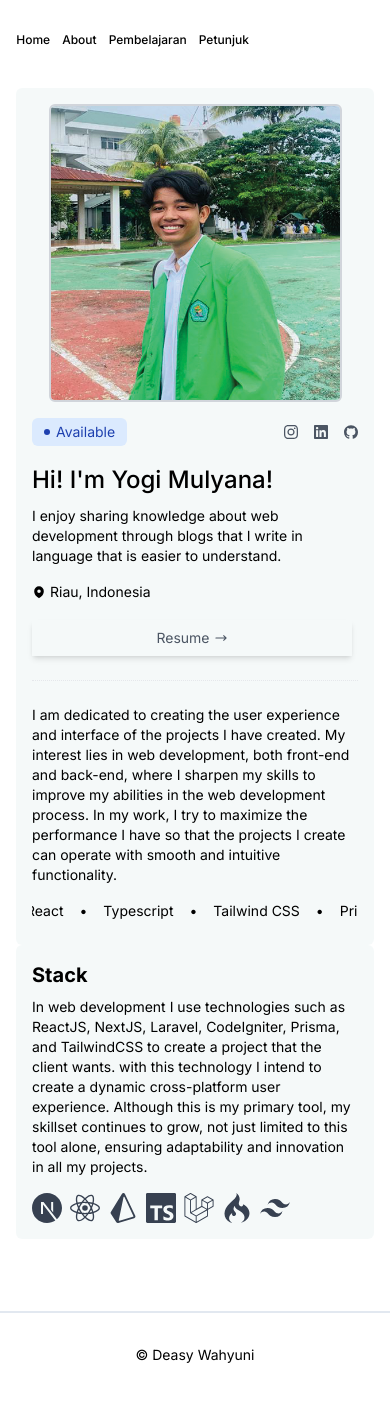
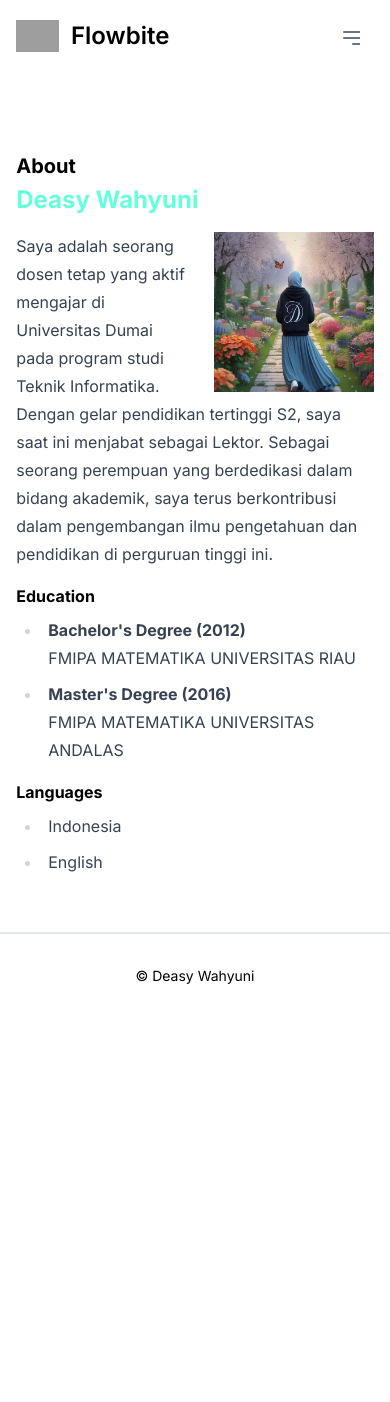
Before and after one commit to yogimulyanaprayoga/deasywahyuni, a Next.js app: page /about in a window 390 px wide. Shown: the top 1402 px of the page. After the commit the page ends 1114 px from the top, so only its background shows below. Built offline with nearby package versions, Linux system fonts and the light colour scheme; grey boxes are pictures that could not be loaded.

Commit message:
feat: menambahkan blog baru

```diff
--- a/src/app/about/page.tsx
+++ b/src/app/about/page.tsx
@@ -1,23 +1,7 @@
-import BannerImg from "@/components/images/BannerImg";
-import UnstyledLink from "@/components/links/UnstyledLink";
-import Slider from "@/components/slider/Slider";
-import clsx from "clsx";
+import Accent from "@/components/Accent";
 import { Metadata } from "next";
 import Image from "next/image";
-import Link from "next/link";
-import { HiMapPin, HiMiniArrowLongRight } from "react-icons/hi2";
-import {
-  SiCodeigniter,
-  SiGithub,
-  SiInstagram,
-  SiLaravel,
-  SiLinkedin,
-  SiNextdotjs,
-  SiPrisma,
-  SiReact,
-  SiTailwindcss,
-  SiTypescript,
-} from "react-icons/si";
+import { SiGithub, SiInstagram, SiLinkedin } from "react-icons/si";
 
 export const metadata: Metadata = {
   title: "About",
@@ -26,132 +10,180 @@ export const metadata: Metadata = {
 
 const AboutPage = () => {
   return (
-    <div className="px-4 py-4">
-      <div className="max-w-3xl mx-auto dark:bg-[#3c8b89] dark:bg-opacity-5 p-4 rounded-md bg-[#3c8b89] bg-opacity-5 overflow-hidden">
-        <div className="grid gap-2">
-          <div className="block md:flex gap-8 ">
-            <div className="row-span-3">
+    <main>
+      <section className="layout pt-20">
+        <h2>About</h2>
+        <h1 className="mt-1">
+          <Accent>Deasy Wahyuni</Accent>
+        </h1>
+        <div className="mt-4">
           <Image
-                className="object-cover rounded-md h-auto w-[293px] md:w-[202px] mx-auto border-2 border-gray-300 dark:border-slate-200/30 transition"
-                src="/profile.png"
+            src="/me-profile.jpg"
             alt="Profile"
-                priority={true}
-                width={202}
-                height={202}
+            width={288}
+            height={325}
+            className="float-right ml-6 w-40 md:w-72"
           />
-            </div>
-            <div className="flex-grow">
-              <div className="flex items-center justify-between mt-4 md:mt-0">
-                <div className="inline-flex items-center gap-x-1.5 py-1 px-3 rounded-md bg-blue-100 text-blue-800 dark:bg-blue-800/30 dark:text-blue-500 text-sm">
-                  <span className="size-1.5 inline-block rounded-full bg-blue-800 dark:bg-blue-500"></span>
-                  Available
-                  <span className="hidden sm:inline-block">for work</span>
-                </div>
-                <div className="inline-flex items-center gap-x-4">
-                  {socialLinks.map((social) => (
-                    <>
-                      <UnstyledLink
-                        href={social.href}
-                        key={social.id}
-                        className={clsx(
-                          "text-gray-600 hover:text-black dark:text-gray-400 dark:hover:text-white"
-                        )}
-                      >
-                        {social.icon}
-                      </UnstyledLink>
-                    </>
-                  ))}
-                </div>
-              </div>
-              <div className="row-span-2 col-span-2">
-                <h1 className="mt-4 leading-normal text-2xl md:text-3xl lg:text-4xl font-medium dark:text-white">
-                  Hi! {"I'm"} Yogi Mulyana!
-                </h1>
-                <div className="md:max-w-[400px] mt-2">
-                  <p className="text-sm dark:text-gray-200">
-                    I enjoy sharing knowledge about web development through
-                    blogs that I write in language that is easier to understand.
+          <article className="prose dark:prose-invert">
+            <p>
+              Saya adalah seorang dosen tetap yang aktif mengajar di Universitas
+              Dumai pada program studi Teknik Informatika. Dengan gelar
+              pendidikan tertinggi S2, saya saat ini menjabat sebagai Lektor.
+              Sebagai seorang perempuan yang berdedikasi dalam bidang akademik,
+              saya terus berkontribusi dalam pengembangan ilmu pengetahuan dan
+              pendidikan di perguruan tinggi ini.
             </p>
-                </div>
-                <ul className="md:flex justify-between mt-2">
-                  <li className="mr-1.5 mt-4 md:mt-10">
-                    <p className="inline-flex items-center gap-x-1 text-sm dark:text-gray-200">
-                      <span>
-                        <HiMapPin />
-                      </span>
-                      Riau, Indonesia
-                    </p>
+          </article>
+          <h3 className="h4 mt-4">Education</h3>
+          <article className="prose mt-2 dark:prose-invert">
+            <ul>
+              <li>
+                <span className="font-bold">{"Bachelor's"} Degree (2012)</span>
+                <br />
+                <span>FMIPA MATEMATIKA UNIVERSITAS RIAU</span>
               </li>
-                  <li className="mr-1.5 mt-4 md:mt-10 text-center shadow-md md:shadow-none p-2 md:p-0">
-                    <UnstyledLink
-                      href="/about"
-                      className={clsx(
-                        "inline-flex items-center gap-x-1",
-                        "text-sm text-gray-600 hover:text-black dark:text-gray-200 dark:hover:text-white"
-                      )}
-                    >
-                      Resume
-                      <HiMiniArrowLongRight />
-                    </UnstyledLink>
+              <li>
+                <span className="font-bold">{"Master's"} Degree (2016)</span>
+                <br />
+                <span>FMIPA MATEMATIKA UNIVERSITAS ANDALAS</span>
               </li>
             </ul>
+          </article>
+          <h3 className="h4 mt-4">Languages</h3>
+          <article className="prose mt-2 dark:prose-invert">
+            <ul>
+              <li>Indonesia</li>
+              <li>English</li>
+            </ul>
+          </article>
         </div>
-            </div>
-          </div>
-          <section className="mb-2">
-            <hr className="border-dotted mt-4 mb-6" />
-            <p className="text-sm dark:text-gray-200">
-              {"I am"} dedicated to creating the user experience and interface
-              of the projects I have created. My interest lies in web
-              development, both front-end and back-end, where I sharpen my
-              skills to improve my abilities in the web development process. In
-              my work, I try to maximize the performance I have so that the
-              projects I create can operate with smooth and intuitive
-              functionality.
-            </p>
       </section>
-        </div>
-        <Slider />
-      </div>
+    </main>
+    // <div className="px-4 py-4">
+    //   <div className="max-w-3xl mx-auto dark:bg-[#3c8b89] dark:bg-opacity-5 p-4 rounded-md bg-[#3c8b89] bg-opacity-5 overflow-hidden">
+    //     <div className="grid gap-2">
+    //       <div className="block md:flex gap-8 ">
+    //         <div className="row-span-3">
+    //           <Image
+    //             className="object-cover rounded-md h-auto w-[293px] md:w-[202px] mx-auto border-2 border-gray-300 dark:border-slate-200/30 transition"
+    //             src="/profile.png"
+    //             alt="Profile"
+    //             priority={true}
+    //             width={202}
+    //             height={202}
+    //           />
+    //         </div>
+    //         <div className="flex-grow">
+    //           <div className="flex items-center justify-between mt-4 md:mt-0">
+    //             <div className="inline-flex items-center gap-x-1.5 py-1 px-3 rounded-md bg-blue-100 text-blue-800 dark:bg-blue-800/30 dark:text-blue-500 text-sm">
+    //               <span className="size-1.5 inline-block rounded-full bg-blue-800 dark:bg-blue-500"></span>
+    //               Available
+    //               <span className="hidden sm:inline-block">for work</span>
+    //             </div>
+    //             <div className="inline-flex items-center gap-x-4">
+    //               {socialLinks.map((social) => (
+    //                 <>
+    //                   <UnstyledLink
+    //                     href={social.href}
+    //                     key={social.id}
+    //                     className={clsx(
+    //                       "text-gray-600 hover:text-black dark:text-gray-400 dark:hover:text-white"
+    //                     )}
+    //                   >
+    //                     {social.icon}
+    //                   </UnstyledLink>
+    //                 </>
+    //               ))}
+    //             </div>
+    //           </div>
+    //           <div className="row-span-2 col-span-2">
+    //             <h1 className="mt-4 leading-normal text-2xl md:text-3xl lg:text-4xl font-medium dark:text-white">
+    //               Hi! {"I'm"} Yogi Mulyana!
+    //             </h1>
+    //             <div className="md:max-w-[400px] mt-2">
+    //               <p className="text-sm dark:text-gray-200">
+    //                 I enjoy sharing knowledge about web development through
+    //                 blogs that I write in language that is easier to understand.
+    //               </p>
+    //             </div>
+    //             <ul className="md:flex justify-between mt-2">
+    //               <li className="mr-1.5 mt-4 md:mt-10">
+    //                 <p className="inline-flex items-center gap-x-1 text-sm dark:text-gray-200">
+    //                   <span>
+    //                     <HiMapPin />
+    //                   </span>
+    //                   Riau, Indonesia
+    //                 </p>
+    //               </li>
+    //               <li className="mr-1.5 mt-4 md:mt-10 text-center shadow-md md:shadow-none p-2 md:p-0">
+    //                 <UnstyledLink
+    //                   href="/about"
+    //                   className={clsx(
+    //                     "inline-flex items-center gap-x-1",
+    //                     "text-sm text-gray-600 hover:text-black dark:text-gray-200 dark:hover:text-white"
+    //                   )}
+    //                 >
+    //                   Resume
+    //                   <HiMiniArrowLongRight />
+    //                 </UnstyledLink>
+    //               </li>
+    //             </ul>
+    //           </div>
+    //         </div>
+    //       </div>
+    //       <section className="mb-2">
+    //         <hr className="border-dotted mt-4 mb-6" />
+    //         <p className="text-sm dark:text-gray-200">
+    //           {"I am"} dedicated to creating the user experience and interface
+    //           of the projects I have created. My interest lies in web
+    //           development, both front-end and back-end, where I sharpen my
+    //           skills to improve my abilities in the web development process. In
+    //           my work, I try to maximize the performance I have so that the
+    //           projects I create can operate with smooth and intuitive
+    //           functionality.
+    //         </p>
+    //       </section>
+    //     </div>
+    //     <Slider />
+    //   </div>
 
-      {/* Stack */}
-      <div className="max-w-3xl mx-auto dark:bg-[#3c8b89] dark:bg-opacity-5 p-4 rounded-md bg-[#3c8b89] bg-opacity-5 overflow-hidden">
-        <h4 className="text-xl md:text-2xl mb-2 dark:text-white">Stack</h4>
-        <p className="text-sm dark:text-gray-200">
-          In web development I use technologies such as ReactJS, NextJS,
-          Laravel, CodeIgniter, Prisma, and TailwindCSS to create a project that
-          the client wants. with this technology I intend to create a dynamic
-          cross-platform user experience. Although this is my primary tool, my
-          skillset continues to grow, not just limited to this tool alone,
-          ensuring adaptability and innovation in all my projects.
-        </p>
-        <figure className="mt-4">
-          <div className="flex flex-wrap gap-2 md:gap-4 text-3xl text-gray-700 dark:text-gray-200">
-            <div>
-              <SiNextdotjs />
-            </div>
-            <div>
-              <SiReact />
-            </div>
-            <div>
-              <SiPrisma />
-            </div>
-            <div>
-              <SiTypescript />
-            </div>
-            <div>
-              <SiLaravel />
-            </div>
-            <div>
-              <SiCodeigniter />
-            </div>
-            <div>
-              <SiTailwindcss />
-            </div>
-          </div>
-        </figure>
-      </div>
-    </div>
+    //   <div className="max-w-3xl mx-auto dark:bg-[#3c8b89] dark:bg-opacity-5 p-4 rounded-md bg-[#3c8b89] bg-opacity-5 overflow-hidden">
+    //     <h4 className="text-xl md:text-2xl mb-2 dark:text-white">Stack</h4>
+    //     <p className="text-sm dark:text-gray-200">
+    //       In web development I use technologies such as ReactJS, NextJS,
+    //       Laravel, CodeIgniter, Prisma, and TailwindCSS to create a project that
+    //       the client wants. with this technology I intend to create a dynamic
+    //       cross-platform user experience. Although this is my primary tool, my
+    //       skillset continues to grow, not just limited to this tool alone,
+    //       ensuring adaptability and innovation in all my projects.
+    //     </p>
+    //     <figure className="mt-4">
+    //       <div className="flex flex-wrap gap-2 md:gap-4 text-3xl text-gray-700 dark:text-gray-200">
+    //         <div>
+    //           <SiNextdotjs />
+    //         </div>
+    //         <div>
+    //           <SiReact />
+    //         </div>
+    //         <div>
+    //           <SiPrisma />
+    //         </div>
+    //         <div>
+    //           <SiTypescript />
+    //         </div>
+    //         <div>
+    //           <SiLaravel />
+    //         </div>
+    //         <div>
+    //           <SiCodeigniter />
+    //         </div>
+    //         <div>
+    //           <SiTailwindcss />
+    //         </div>
+    //       </div>
+    //     </figure>
+    //   </div>
+    // </div>
   );
 };
 
--- a/src/app/page.tsx
+++ b/src/app/page.tsx
@@ -49,7 +49,7 @@ const page = async () => {
         <section className="py-20">
           <div className="layout">
             <h2 className="text-2xl md:text-4xl" id="materials">
-              <Accent>Featured Latihan</Accent>
+              <Accent>Latihan</Accent>
             </h2>
             <ul className="mt-4 grid gap-4 sm:grid-cols-2">
               {posts.map((post) => (
--- a/src/components/layout/Header.tsx
+++ b/src/components/layout/Header.tsx
@@ -1,151 +1,176 @@
 "use client";
+import { useState } from "react";
 import clsx from "clsx";
-// import { useRouter } from "next/router";
-import * as React from "react";
 
-import Accent from "@/components/Accent";
-import UnstyledLink from "@/components/links/UnstyledLink";
+export default function Header() {
+  const [menuOpen, setMenuOpen] = useState(false);
+  const [dropdownOpen, setDropdownOpen] = useState<string | null>(null);
 
-type HeaderProps = {
-  large?: boolean;
-};
-
-export default function Header({ large = false }: HeaderProps) {
-  //#region  //*=========== Route Functionality ===========
-  //   const router = useRouter();
-  /** Ex: /projects/petrolida-2021 -> ['', 'projects', 'petrolida-2021'] */
-  //   const arrOfRoute = router.route.split("/");
-  //   const baseRoute = "/" + arrOfRoute[1];
-  //#endregion  //*======== Route Functionality ===========
-
-  //#region  //*=========== Scroll Shadow ===========
-  const [onTop, setOnTop] = React.useState<boolean>(true);
-  const [dropdownOpenIndex, setDropdownOpenIndex] = React.useState<
-    number | null
-  >(null);
-  React.useEffect(() => {
-    const handleScroll = () => {
-      setOnTop(window.pageYOffset === 0);
-    };
-    window.addEventListener("scroll", handleScroll);
-    return () => {
-      window.removeEventListener("scroll", handleScroll);
-    };
-  }, []);
-  //#endregion  //*======== Scroll Shadow ===========
-
-  const toggleDropdown = (index: number) => {
-    setDropdownOpenIndex((prevIndex) => (prevIndex === index ? null : index));
+  const toggleMenu = () => {
+    setMenuOpen((prev) => !prev);
   };
 
-  const closeDropdown = () => {
-    setDropdownOpenIndex(null);
+  const toggleDropdown = (label: string) => {
+    setDropdownOpen((prev) => (prev === label ? null : label));
   };
 
+  const links = [
+    { href: "/", label: "Home" },
+    { href: "/about", label: "About" },
+    {
+      label: "Pembelajaran",
+      submenu: [
+        { href: "/materi", label: "Materi" },
+        { href: "/latihan", label: "Latihan" },
+        { href: "/vidio", label: "Video" },
+        { href: "/forum", label: "Forum" },
+      ],
+    },
+    { href: "/petunjuk", label: "Petunjuk" },
+  ];
+
   return (
-    <header
-      className={clsx(
-        "sticky top-0 z-50 transition-shadow",
-        !onTop && "shadow-sm"
-      )}
-    >
-      {/* Skip Navigation */}
-      <a
-        href="#skip-nav"
-        className={clsx(
-          "rounded-sm p-2 transition",
-          "font-medium text-black dark:text-white",
-          "bg-white dark:bg-dark",
-          "group dark:hover:text-primary-300",
-          "focus:outline-none focus:ring focus:ring-primary-300",
-          "absolute left-4 top-4",
-          "-translate-y-16 focus:translate-y-0"
-        )}
-      >
-        <Accent>Skip to main content</Accent>
-      </a>
-
-      {/* Gradient List */}
-      <div className="h-2 bg-gradient-to-tr from-primary-200 via-primary-300 to-primary-400" />
-
-      <div className="bg-white transition-colors dark:bg-dark dark:text-white">
-        <nav
+    <nav className="layout bg-white border-gray-200 dark:bg-gray-900">
+      <div className="max-w-screen-xl flex flex-wrap items-center justify-between mx-auto py-4">
+        <a
+          href="https://flowbite.com/"
+          className="flex items-center space-x-3 rtl:space-x-reverse"
+        >
+          <img
+            src="https://flowbite.com/docs/images/logo.svg"
+            className="h-8"
+            alt="Flowbite Logo"
+          />
+          <span className="self-center text-2xl font-semibold whitespace-nowrap dark:text-white">
+            Flowbite
+          </span>
+        </a>
+        <div className="flex md:order-2">
+          <button
+            type="button"
+            aria-controls="navbar-search"
+            aria-expanded={menuOpen}
+            className="md:hidden text-gray-500 dark:text-gray-400 hover:bg-gray-100 dark:hover:bg-gray-700 focus:outline-none focus:ring-4 focus:ring-gray-200 dark:focus:ring-gray-700 rounded-lg text-sm p-2.5 me-1"
+            onClick={toggleMenu}
+          >
+            <svg
+              className="w-5 h-5"
+              aria-hidden="true"
+              xmlns="http://www.w3.org/2000/svg"
+              fill="none"
+              viewBox="0 0 20 20"
+            >
+              <path
+                stroke="currentColor"
+                strokeLinecap="round"
+                strokeLinejoin="round"
+                strokeWidth="2"
+                d={menuOpen ? "M6 18L18 6M6 6l12 12" : "M4 6h16M4 12h16m-7 6h7"}
+              />
+            </svg>
+            <span className="sr-only">Search</span>
+          </button>
+          <div className="relative hidden md:block">
+            <div className="absolute inset-y-0 start-0 flex items-center ps-3 pointer-events-none">
+              <svg
+                className="w-4 h-4 text-gray-500 dark:text-gray-400"
+                aria-hidden="true"
+                xmlns="http://www.w3.org/2000/svg"
+                fill="none"
+                viewBox="0 0 20 20"
+              >
+                <path
+                  stroke="currentColor"
+                  strokeLinecap="round"
+                  strokeLinejoin="round"
+                  strokeWidth="2"
+                  d="m19 19-4-4m0-7A7 7 0 1 1 1 8a7 7 0 0 1 14 0Z"
+                />
+              </svg>
+              <span className="sr-only">Search icon</span>
+            </div>
+            <input
+              type="text"
+              id="search-navbar"
+              className="block w-full p-2 ps-10 text-sm text-gray-900 border border-gray-300 rounded-lg bg-gray-50 focus:ring-blue-500 focus:border-blue-500 dark:bg-gray-700 dark:border-gray-600 dark:placeholder-gray-400 dark:text-white dark:focus:ring-blue-500 dark:focus:border-blue-500"
+              placeholder="Search..."
+            />
+          </div>
+        </div>
+        <div
           className={clsx(
-            "layout flex items-center justify-between py-4",
-            large && "lg:max-w-[68rem]"
+            "items-center justify-between w-full md:flex md:w-auto md:order-1",
+            {
+              hidden: !menuOpen,
+              block: menuOpen,
+            }
           )}
+          id="navbar-search"
         >
-          <ul className="flex items-center justify-between space-x-3 text-xs md:space-x-4 md:text-base">
-            {links.map((link, index) => (
-              <li key={`${link.href}${link.label}`} className="relative">
+          <div className="relative mt-3 md:hidden">
+            <div className="absolute inset-y-0 start-0 flex items-center ps-3 pointer-events-none">
+              <svg
+                className="w-4 h-4 text-gray-500 dark:text-gray-400"
+                aria-hidden="true"
+                xmlns="http://www.w3.org/2000/svg"
+                fill="none"
+                viewBox="0 0 20 20"
+              >
+                <path
+                  stroke="currentColor"
+                  strokeLinecap="round"
+                  strokeLinejoin="round"
+                  strokeWidth="2"
+                  d="m19 19-4-4m0-7A7 7 0 1 1 1 8a7 7 0 0 1 14 0Z"
+                />
+              </svg>
+            </div>
+            <input
+              type="text"
+              id="search-navbar"
+              className="block w-full p-2 ps-10 text-sm text-gray-900 border border-gray-300 rounded-lg bg-gray-50 focus:ring-blue-500 focus:border-blue-500 dark:bg-gray-700 dark:border-gray-600 dark:placeholder-gray-400 dark:text-white dark:focus:ring-blue-500 dark:focus:border-blue-500"
+              placeholder="Search..."
+            />
+          </div>
+          <ul className="flex flex-col p-4 md:p-0 mt-4 font-medium border border-gray-100 rounded-lg bg-gray-50 md:space-x-8 rtl:space-x-reverse md:flex-row md:mt-0 md:border-0 md:bg-white dark:bg-gray-800 md:dark:bg-gray-900 dark:border-gray-700">
+            {links.map((link) => (
+              <li key={link.label} className="relative">
                 {link.submenu ? (
                   <>
                     <button
-                      onClick={() => toggleDropdown(index)}
-                      onBlur={closeDropdown}
-                      className={clsx(
-                        "rounded-sm py-2 transition-colors",
-                        "font-medium text-black dark:text-white",
-                        "group dark:hover:text-primary-300",
-                        "focus:outline-none focus-visible:ring focus-visible:ring-primary-300"
-                      )}
+                      onClick={() => toggleDropdown(link.label)}
+                      className="block w-full text-left py-2 px-3 text-gray-900 rounded hover:bg-gray-100 md:hover:bg-transparent md:hover:text-blue-700 md:p-0 dark:text-white md:dark:hover:text-blue-500 dark:hover:bg-gray-700 dark:hover:text-white md:dark:hover:bg-transparent dark:border-gray-700"
                     >
                       {link.label}
                     </button>
-                    {dropdownOpenIndex === index && (
-                      <ul
-                        className={clsx(
-                          "absolute left-0 mt-2 w-48 bg-white dark:bg-dark rounded-md shadow-lg py-2",
-                          "focus:outline-none focus-visible:ring focus-visible:ring-primary-300"
-                        )}
-                      >
+                    {dropdownOpen === link.label && (
+                      <ul className="absolute left-0 mt-2 w-48 bg-white dark:bg-gray-800 rounded-md shadow-lg py-2">
                         {link.submenu.map((sublink) => (
-                          <li key={`${sublink.href}${sublink.label}`}>
-                            <UnstyledLink
+                          <li key={sublink.label}>
+                            <a
                               href={sublink.href}
-                              className="block px-4 py-2 text-sm text-black dark:text-white hover:bg-primary-300 dark:hover:bg-primary-300/20"
+                              className="block px-4 py-2 text-sm text-gray-900 hover:bg-gray-100 dark:text-white dark:hover:bg-gray-700"
                             >
                               {sublink.label}
-                            </UnstyledLink>
+                            </a>
                           </li>
                         ))}
                       </ul>
                     )}
                   </>
                 ) : (
-                  <UnstyledLink
+                  <a
                     href={link.href}
-                    className={clsx(
-                      "rounded-sm py-2 transition-colors",
-                      "font-medium text-black dark:text-white",
-                      "group dark:hover:text-primary-300",
-                      "focus:outline-none focus-visible:ring focus-visible:ring-primary-300"
-                    )}
+                    className="block py-2 px-3 text-gray-900 rounded hover:bg-gray-100 md:hover:bg-transparent md:hover:text-blue-700 md:p-0 dark:text-white dark:hover:bg-gray-700 dark:hover:text-white md:dark:hover:bg-transparent dark:border-gray-700"
                   >
                     {link.label}
-                  </UnstyledLink>
+                  </a>
                 )}
               </li>
             ))}
           </ul>
-        </nav>
+        </div>
       </div>
-    </header>
+    </nav>
   );
 }
-
-const links = [
-  { href: "/", label: "Home" },
-  { href: "/about", label: "About" },
-
-  {
-    label: "Pembelajaran",
-    submenu: [
-      { href: "/materi", label: "Materi" },
-      { href: "/latihan", label: "Latihan" },
-      { href: "/vidio", label: "Video" },
-      { href: "/forum", label: "Forum" },
-    ],
-  },
-  { href: "/petunjuk", label: "Petunjuk" },
-];
```
Also changed, not shown: src/contents/blog/deret-taylor-dan-analisis-galat.mdx (added, +37 -0 lines), src/contents/blog/first-blog.mdx (deleted, +0 -8 lines), src/contents/blog/metode-numerik.mdx (added, +29 -0 lines), src/contents/blog/pengantar-metode-numerik.mdx (deleted, +0 -8 lines), public/me-profile.jpg (added). Lines whose indentation alone changed are shown as unchanged.
